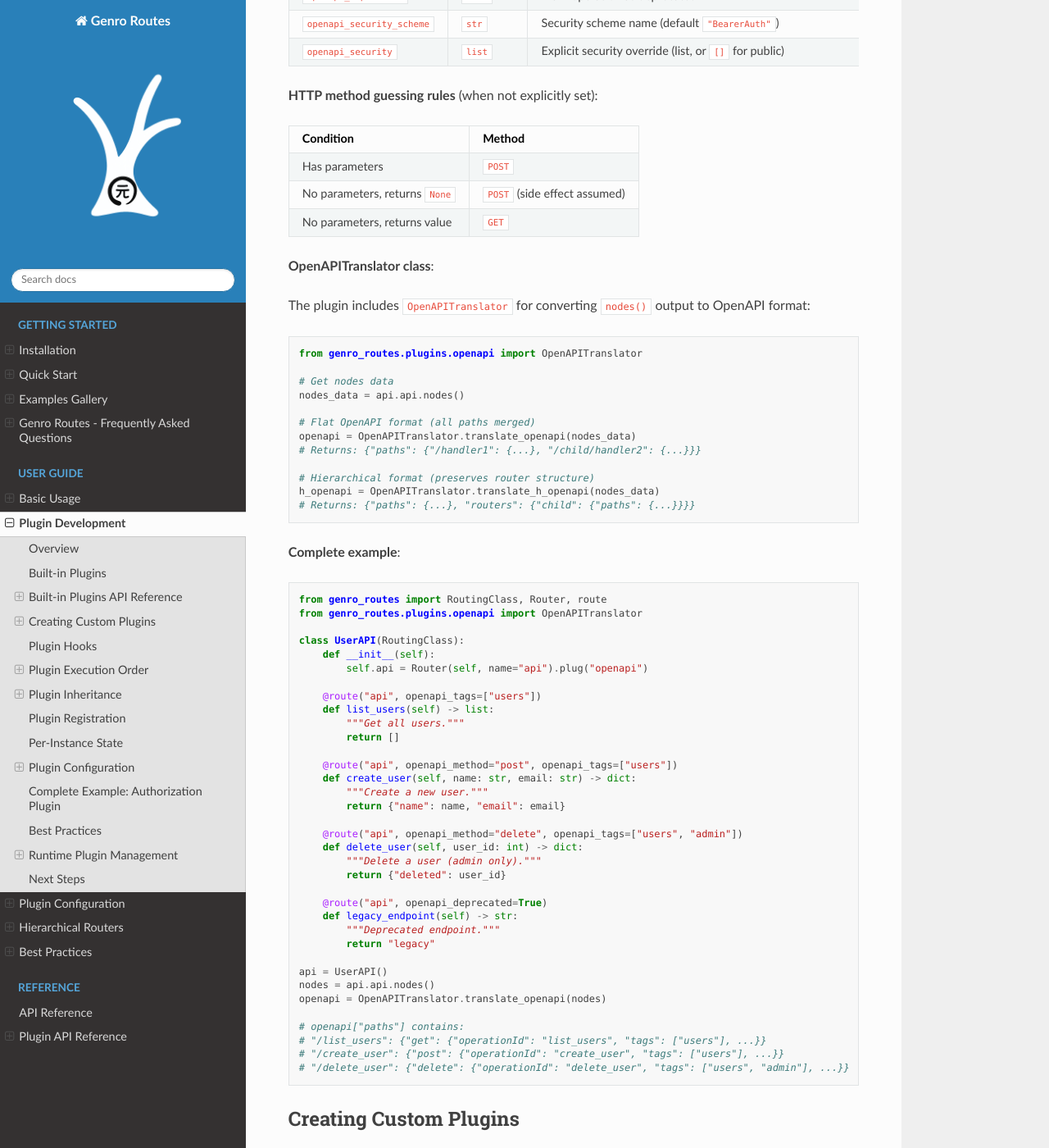
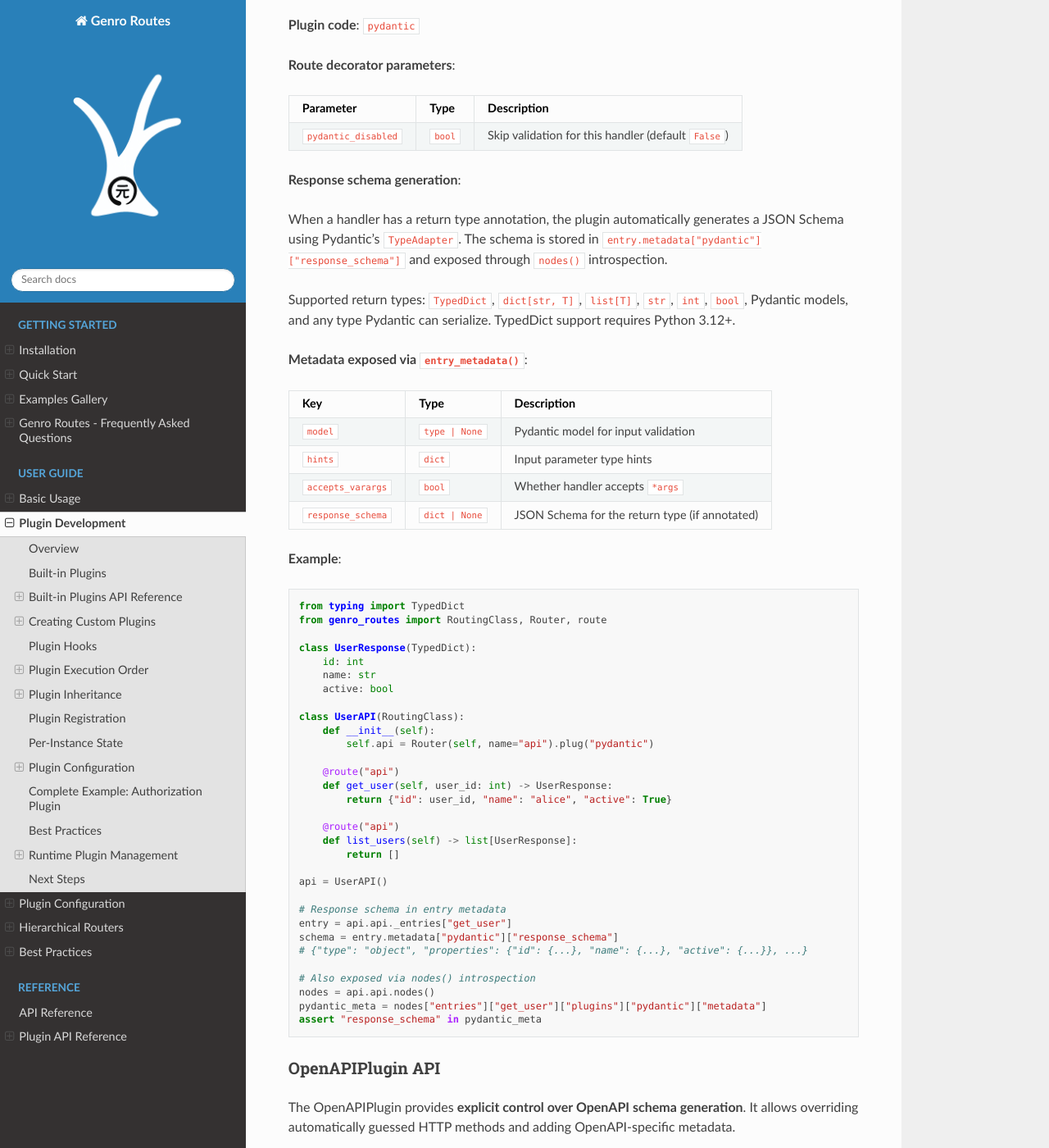
Before and after one commit to genropy/genro-routes, a Sphinx documentation site: the page built from docs/guide/plugins.md, in a window 1280 px wide and 1400 px high, scrolled down 7670 px. Shown: the whole window at 82% size. Built offline with Sphinx 7.4.7 and the Read the Docs theme 3.1.0, drawn with Linux system fonts in a browser that asks for light colours; pages that are not in the unit, such as notebooks, are missing from menus; some of the changed text lies outside the part shown.

Commit message:
docs: document response schema generation in README, quickstart and plugin guide
- README: add response schema to Key Features, add Typed Response Schemas section with example
- quickstart: add Response Schemas section with TypedDict example
- plugins guide: add PydanticPlugin API section with response_schema metadata docs,
  add response schema generation section to OpenAPIPlugin

Refs #19

````diff
--- a/docs/guide/plugins.md
+++ b/docs/guide/plugins.md
@@ -36,7 +36,15 @@ result = svc.api.node("process")("test")  # Automatically logged
 
 **PydanticPlugin** (`pydantic`):
 
+Validates input parameters and generates response schemas from return type annotations:
+
 ```python
+from typing import TypedDict
+
+class UserResponse(TypedDict):
+    id: int
+    name: str
+
 class ValidatedService(RoutingClass):
     def __init__(self):
         self.api = Router(self, name="api").plug("pydantic")
@@ -45,9 +53,18 @@ class ValidatedService(RoutingClass):
     def concat(self, text: str, number: int = 1) -> str:
         return f"{text}:{number}"
 
+    @route("api")
+    def get_user(self, user_id: int) -> UserResponse:
+        return {"id": user_id, "name": "alice"}
+
 svc = ValidatedService()
 svc.api.node("concat")("hello", 3)  # Valid
 # svc.api.node("concat")(123, "oops")  # ValidationError
+
+# Response schema available in metadata
+entry = svc.api._entries["get_user"]
+schema = entry.metadata["pydantic"]["response_schema"]
+# {"type": "object", "properties": {"id": {"type": "integer"}, "name": {"type": "string"}}, ...}
 ```
 
 **AuthPlugin** (`auth`):
@@ -356,6 +373,69 @@ assert "premium_feature" in entries  # Now available
 assert "both_features" in entries    # cache (instance) + premium (request)
 ```
 
+### PydanticPlugin API
+
+The PydanticPlugin provides **automatic input validation and response schema generation**. It validates handler parameters against their type annotations and generates JSON Schema from return type annotations.
+
+**Plugin code**: `pydantic`
+
+**Route decorator parameters**:
+
+| Parameter | Type | Description |
+|-----------|------|-------------|
+| `pydantic_disabled` | `bool` | Skip validation for this handler (default `False`) |
+
+**Response schema generation**:
+
+When a handler has a return type annotation, the plugin automatically generates a JSON Schema using Pydantic's `TypeAdapter`. The schema is stored in `entry.metadata["pydantic"]["response_schema"]` and exposed through `nodes()` introspection.
+
+Supported return types: `TypedDict`, `dict[str, T]`, `list[T]`, `str`, `int`, `bool`, Pydantic models, and any type Pydantic can serialize. TypedDict support requires Python 3.12+.
+
+**Metadata exposed via `entry_metadata()`**:
+
+| Key | Type | Description |
+|-----|------|-------------|
+| `model` | `type \| None` | Pydantic model for input validation |
+| `hints` | `dict` | Input parameter type hints |
+| `accepts_varargs` | `bool` | Whether handler accepts `*args` |
+| `response_schema` | `dict \| None` | JSON Schema for the return type (if annotated) |
+
+**Example**:
+
+```python
+from typing import TypedDict
+from genro_routes import RoutingClass, Router, route
+
+class UserResponse(TypedDict):
+    id: int
+    name: str
+    active: bool
+
+class UserAPI(RoutingClass):
+    def __init__(self):
+        self.api = Router(self, name="api").plug("pydantic")
+
+    @route("api")
+    def get_user(self, user_id: int) -> UserResponse:
+        return {"id": user_id, "name": "alice", "active": True}
+
+    @route("api")
+    def list_users(self) -> list[UserResponse]:
+        return []
+
+api = UserAPI()
+
+# Response schema in entry metadata
+entry = api.api._entries["get_user"]
+schema = entry.metadata["pydantic"]["response_schema"]
+# {"type": "object", "properties": {"id": {...}, "name": {...}, "active": {...}}, ...}
+
+# Also exposed via nodes() introspection
+nodes = api.api.nodes()
+pydantic_meta = nodes["entries"]["get_user"]["plugins"]["pydantic"]["metadata"]
+assert "response_schema" in pydantic_meta
+```
+
 ### OpenAPIPlugin API
 
 The OpenAPIPlugin provides **explicit control over OpenAPI schema generation**. It allows overriding automatically guessed HTTP methods and adding OpenAPI-specific metadata.
@@ -381,6 +461,33 @@ The OpenAPIPlugin provides **explicit control over OpenAPI schema generation**.
 | Has parameters | `POST` |
 | No parameters, returns `None` | `POST` (side effect assumed) |
 | No parameters, returns value | `GET` |
+
+**Response schema generation**:
+
+When handlers have return type annotations, the OpenAPI translator automatically generates response schemas in the `responses` section. If the PydanticPlugin is active, the translator uses the pre-computed response schema from the pydantic metadata. Otherwise, it extracts the return type directly from the function.
+
+```python
+from typing import TypedDict
+from genro_routes import RoutingClass, Router, route
+
+class ItemResponse(TypedDict):
+    id: int
+    name: str
+
+class ItemAPI(RoutingClass):
+    def __init__(self):
+        self.api = Router(self, name="api").plug("pydantic").plug("openapi")
+
+    @route("api")
+    def get_item(self, item_id: int) -> ItemResponse:
+        """Get a single item."""
+        return {"id": item_id, "name": "widget"}
+
+api = ItemAPI()
+openapi = api.api.nodes(mode="openapi")
+# paths["/get_item"]["post"]["responses"]["200"]["content"]["application/json"]["schema"]
+# → {"type": "object", "properties": {"id": {"type": "integer"}, "name": {"type": "string"}}, ...}
+```
 
 **OpenAPITranslator class**:
 
````
Also changed, not shown: README.md (+37 -1 lines), docs/quickstart.md (+29 -0 lines).
